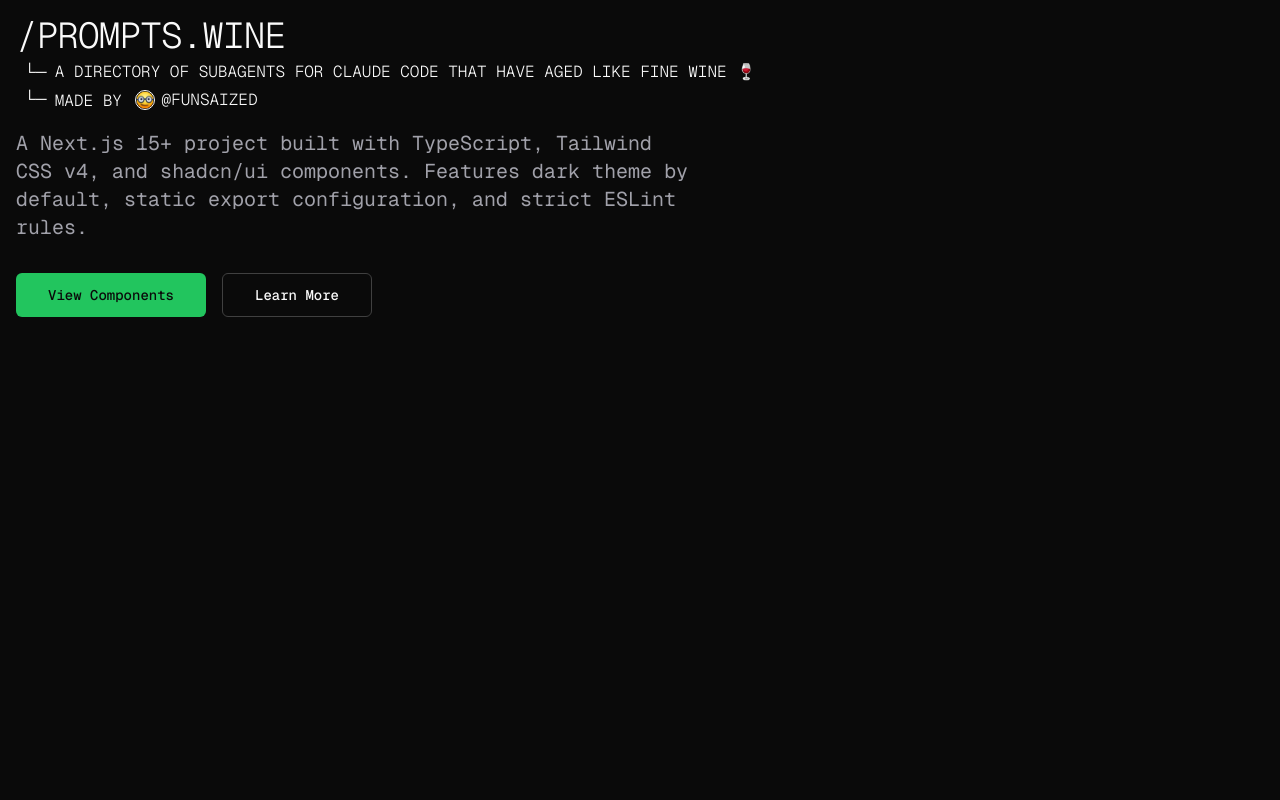
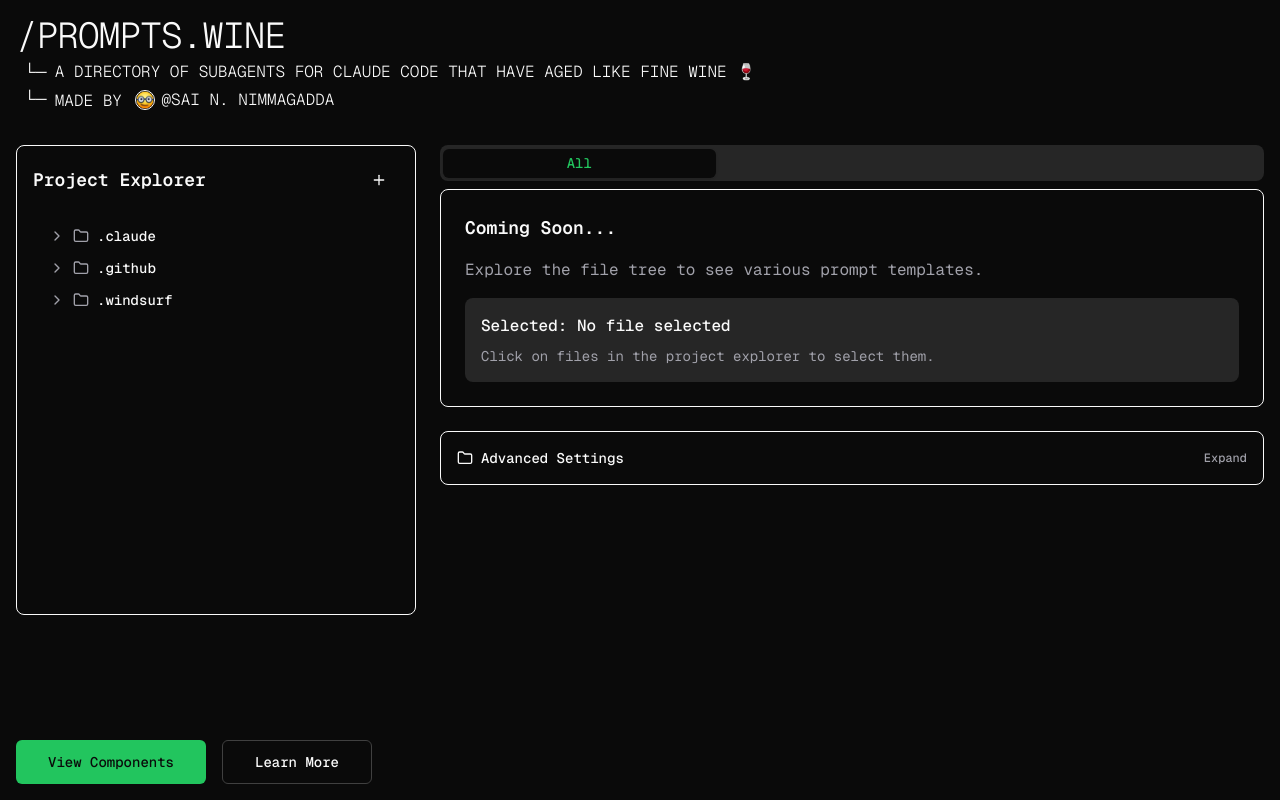
Before and after one commit to funsaized/prompts.wine, a Next.js app: page / in a window 1280 px wide. Built offline with nearby package versions, Linux system fonts and the light colour scheme.

Commit message:
feat: rough landing page structure

```diff
--- a/src/app/page.tsx
+++ b/src/app/page.tsx
@@ -1,7 +1,34 @@
+"use client";
+
+import * as React from "react";
 import { Button } from "@/components/ui/button";
+import { FileTree, type FileTreeItem } from "@/components/ui/file-tree";
+import { ScrollArea } from "@/components/ui/scroll-area";
+import {
+  Collapsible,
+  CollapsibleTrigger,
+  CollapsibleContent,
+} from "@/components/ui/collapsible";
+import { Tabs, TabsList, TabsTrigger, TabsContent } from "@/components/ui/tabs";
+import {
+  User,
+  Settings,
+  Copy,
+  Code,
+  Folder,
+  FileText,
+  Plus,
+} from "lucide-react";
 import Image from "next/image";
 
 export default function Prompts(): React.JSX.Element {
+  const [selectedFile, setSelectedFile] = React.useState<string>("");
+  const [isCollapsibleOpen, setIsCollapsibleOpen] = React.useState(false);
+
+  const handleFileSelect = React.useCallback((item: FileTreeItem) => {
+    setSelectedFile(item.name);
+  }, []);
+
   return (
     <div className="bg-background text-foreground min-h-screen">
       <div className="container mx-auto flex min-h-screen flex-col items-start justify-start space-y-8 p-4">
@@ -34,28 +61,202 @@
                     className="border-foreground size-5 rounded-full border transition-colors group-hover:border-white"
                     src="/face.png"
                   />
-                  @funsaized
+                  @Sai N. Nimmagadda
                 </a>
               </h2>
             </div>
           </header>
+        </div>
 
-          <p className="text-muted-foreground max-w-2xl text-xl">
-            A Next.js 15+ project built with TypeScript, Tailwind CSS v4, and
-            shadcn/ui components. Features dark theme by default, static export
-            configuration, and strict ESLint rules.
-          </p>
+        {/* Main Layout - 3 column grid */}
+        <div className="grid w-full flex-1 grid-cols-1 gap-6 lg:grid-cols-3">
+          {/* Left Sidebar - File Tree */}
+          <div className="lg:col-span-1">
+            <div className="bg-card rounded-lg border p-4">
+              <div className="mb-4 flex items-center justify-between">
+                <h3 className="text-card-foreground text-lg font-semibold">
+                  Project Explorer
+                </h3>
+                <Button variant="ghost" size="sm">
+                  <Plus className="h-4 w-4" />
+                </Button>
+              </div>
+              <ScrollArea className="h-96">
+                <FileTree
+                  data={sampleFileTreeData}
+                  onSelect={handleFileSelect}
+                  selectedPath={selectedFile}
+                />
+              </ScrollArea>
+            </div>
+          </div>
+
+          {/* Main Content Area */}
+          <div className="lg:col-span-2">
+            <Tabs defaultValue="all" className="w-full">
+              <TabsList className="grid w-full grid-cols-3">
+                <TabsTrigger value="all">All</TabsTrigger>
+              </TabsList>
+
+              {/* All Examples */}
+              <TabsContent value="all">
+                <div className="space-y-6">
+                  {/* Quick Overview Card */}
+                  <div className="bg-card rounded-lg border p-6">
+                    <h3 className="text-card-foreground mb-4 text-lg font-semibold">
+                      Coming Soon...
+                    </h3>
+                    <p className="text-muted-foreground mb-4">
+                      Explore the file tree to see various prompt templates.
+                    </p>
+                    <div className="bg-muted rounded-lg p-4">
+                      <h4 className="text-foreground mb-2 font-medium">
+                        Selected: {selectedFile || "No file selected"}
+                      </h4>
+                      <p className="text-muted-foreground text-sm">
+                        Click on files in the project explorer to select them.
+                      </p>
+                    </div>
+                  </div>
+                  <div className="space-y-4">
+                    <Collapsible
+                      open={isCollapsibleOpen}
+                      onOpenChange={setIsCollapsibleOpen}
+                      className="rounded-lg border"
+                    >
+                      <CollapsibleTrigger asChild>
+                        <Button
+                          variant="ghost"
+                          className="h-auto w-full justify-between p-4"
+                        >
+                          <div className="flex items-center gap-2">
+                            <Folder className="h-4 w-4" />
+                            <span>Advanced Settings</span>
+                          </div>
+                          <span className="text-muted-foreground text-xs">
+                            {isCollapsibleOpen ? "Collapse" : "Expand"}
+                          </span>
+                        </Button>
+                      </CollapsibleTrigger>
+                      <CollapsibleContent className="px-4 pb-4">
+                        <div className="space-y-2 text-sm">
+                          <div className="bg-muted rounded p-3">
+                            <p className="text-foreground mb-1 font-medium">
+                              API Configuration
+                            </p>
+                            <p className="text-muted-foreground">
+                              Configure API endpoints and authentication
+                              settings.
+                            </p>
+                          </div>
+                          <div className="bg-muted rounded p-3">
+                            <p className="text-foreground mb-1 font-medium">
+                              Database Options
+                            </p>
+                            <p className="text-muted-foreground">
+                              Set up database connections and query
+                              optimization.
+                            </p>
+                          </div>
+                        </div>
+                      </CollapsibleContent>
+                    </Collapsible>
+                  </div>
+                </div>
+              </TabsContent>
+            </Tabs>
+          </div>
         </div>
 
         <div className="flex flex-col gap-4 sm:flex-row">
           <Button variant="default" size="lg" asChild>
             <a href="/components">View Components</a>
           </Button>
-          <Button variant="outline" size="lg">
-            Learn More
+          <Button variant="outline" size="lg" asChild>
+            <a href="https://github.com/funsaized/prompts.wine" target="_blank" rel="noopener noreferrer">
+              Learn More
+            </a>
           </Button>
         </div>
       </div>
     </div>
   );
 }
+
+const sampleFileTreeData: FileTreeItem[] = [
+  {
+    name: ".claude",
+    type: "folder",
+    isOpen: false,
+    children: [
+      {
+        name: "agents",
+        type: "folder",
+        isOpen: false,
+        children: [
+          {
+            name: "universal-app",
+            type: "folder",
+            children: [{ name: "CLAUDE.md", type: "file" }],
+          },
+        ],
+      },
+      {
+        name: "commands",
+        type: "folder",
+        isOpen: false,
+        children: [{ name: "fix-github-issue.md", type: "file" }],
+      },
+      { name: "settings.json", type: "file" },
+    ],
+  },
+  {
+    name: ".github",
+    type: "folder",
+    isOpen: false,
+    children: [
+      {
+        name: "chatmodes",
+        type: "folder",
+        isOpen: false,
+        children: [{ name: "4.1-Beast.chatmode.md", type: "file" }],
+      },
+      {
+        name: "instructions",
+        type: "folder",
+        isOpen: false,
+        children: [
+          {
+            name: "ai-prompt-engineering-safety-best-practices.instructions.md",
+            type: "file",
+          },
+        ],
+      },
+    ],
+  },
+  {
+    name: ".windsurf",
+    type: "folder",
+    isOpen: false,
+    children: [
+      {
+        name: "rules",
+        type: "folder",
+        isOpen: false,
+        children: [
+          {
+            name: "universal-app",
+            type: "folder",
+            children: [
+              { name: "angular_fullstack_rules.md", type: "file" },
+              { name: "data_science_rules.md", type: "file" },
+              { name: "monorepo-tamagui.md", type: "file" },
+              { name: "project_instructions.md", type: "file" },
+              { name: "react_nextjs_rules.md", type: "file" },
+            ],
+          },
+        ],
+      },
+    ],
+  },
+];
```
